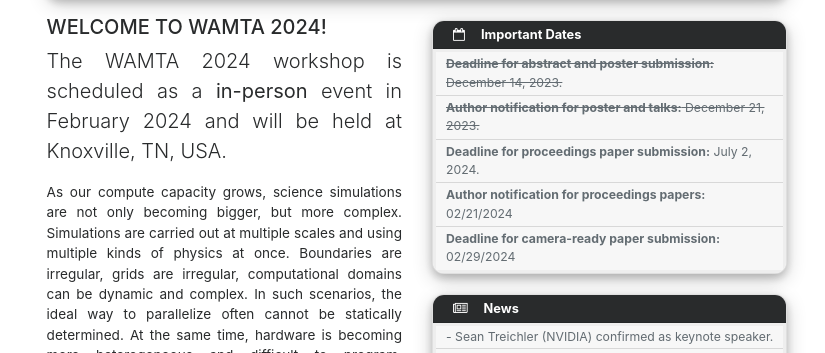
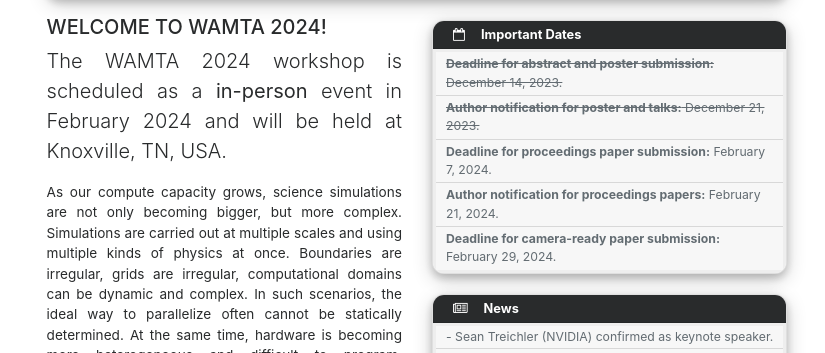
Before and after one commit to wamta26/WAMTA26.github.io, a Jekyll site: the page built from index.md, in a window 1280 px wide. Shown: the part 322-675 px from the top of the page, without its empty margins (223-1048 px from the left). Built offline with Jekyll 4.4.1, drawn with Linux system fonts in a browser that asks for light colours; nearby versions of some CDN libraries.

Commit message:
fix dates

```diff
--- a/_data/conference.yml
+++ b/_data/conference.yml
@@ -54,13 +54,13 @@ deadlines:
   - date: 21/12/2023
     text: Author notification for poster and talks
     pass_due: true
-  - date: 02/07/2024
+  - date: 07/02/2024
     text: Deadline for proceedings paper submission
     pass_due: False
-  - date: 02/21/2024
+  - date: 21/02/2024
     text: Author notification for proceedings papers
     pass_due: False
-  - date: 02/29/2024
+  - date: 29/02/2024
     text: Deadline for camera-ready paper submission
     pass_due: False
 news:
```
